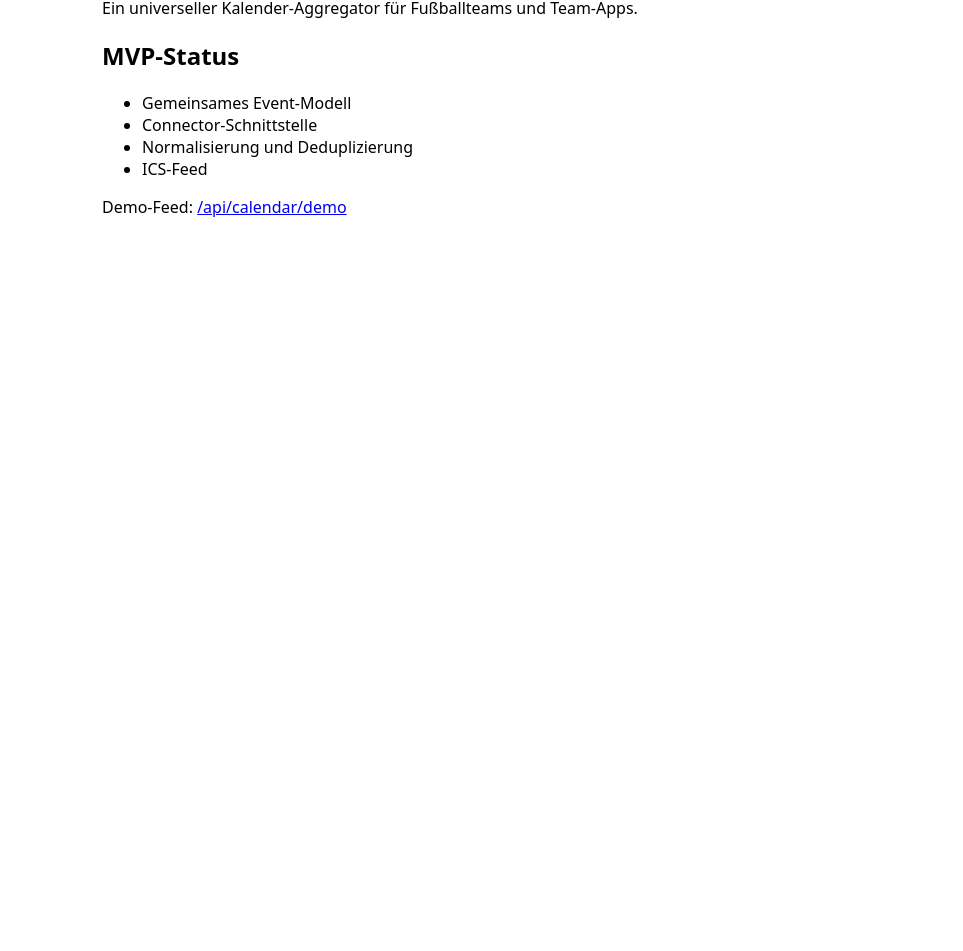
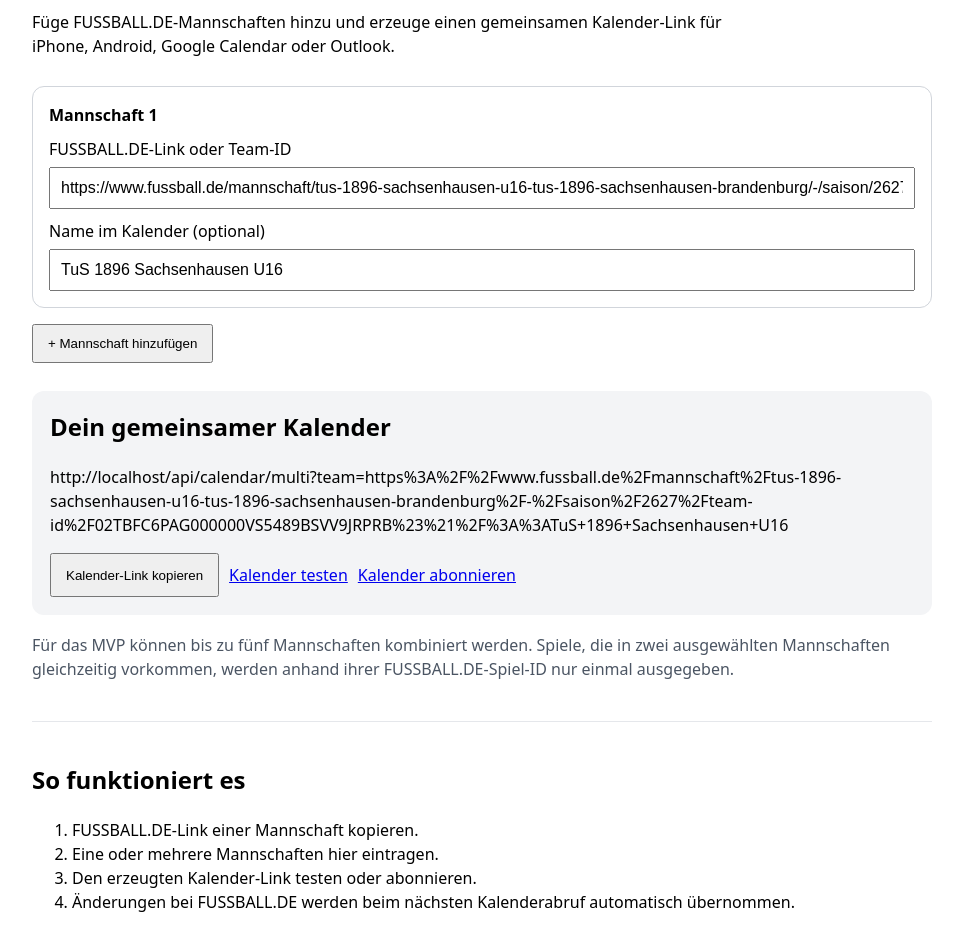
Before and after one commit to ms77-rgb/football-calendar, a Next.js app: page / in a window 1280 px wide. Shown: the part 177-1128 px from the top of the page, without its empty margins (158-1121 px from the left). Before the commit the page ends 800 px from the top, so only its background shows below. Built offline with nearby package versions, Linux system fonts and the light colour scheme.

Commit message:
feat: turn homepage into multi-team calendar builder

```diff
--- a/app/page.tsx
+++ b/app/page.tsx
@@ -1,22 +1,41 @@
+import CalendarBuilder from "@/app/components/calendar-builder";
+
 export default function HomePage() {
   return (
-    <main style={{ maxWidth: 760, margin: "64px auto", fontFamily: "system-ui", padding: 24 }}>
-      <h1>Football Calendar</h1>
-      <p>
-        Ein universeller Kalender-Aggregator für Fußballteams und Team-Apps.
-      </p>
+    <main
+      style={{
+        maxWidth: 900,
+        margin: "48px auto",
+        fontFamily: "system-ui, sans-serif",
+        padding: 24,
+        lineHeight: 1.5
+      }}
+    >
+      <header style={{ marginBottom: 28 }}>
+        <p style={{ marginBottom: 6, color: "#4b5563" }}>Football Calendar</p>
+        <h1 style={{ marginTop: 0 }}>Mehrere Fußballteams. Ein Kalender.</h1>
+        <p style={{ maxWidth: 720 }}>
+          Füge FUSSBALL.DE-Mannschaften hinzu und erzeuge einen gemeinsamen
+          Kalender-Link für iPhone, Android, Google Calendar oder Outlook.
+        </p>
+      </header>
 
-      <h2>MVP-Status</h2>
-      <ul>
-        <li>Gemeinsames Event-Modell</li>
-        <li>Connector-Schnittstelle</li>
-        <li>Normalisierung und Deduplizierung</li>
-        <li>ICS-Feed</li>
-      </ul>
+      <CalendarBuilder />
 
-      <p>
-        Demo-Feed: <a href="/api/calendar/demo">/api/calendar/demo</a>
-      </p>
+      <hr style={{ margin: "40px 0", border: 0, borderTop: "1px solid #e5e7eb" }} />
+
+      <section>
+        <h2>So funktioniert es</h2>
+        <ol>
+          <li>FUSSBALL.DE-Link einer Mannschaft kopieren.</li>
+          <li>Eine oder mehrere Mannschaften hier eintragen.</li>
+          <li>Den erzeugten Kalender-Link testen oder abonnieren.</li>
+          <li>
+            Änderungen bei FUSSBALL.DE werden beim nächsten Kalenderabruf
+            automatisch übernommen.
+          </li>
+        </ol>
+      </section>
     </main>
   );
 }
```
